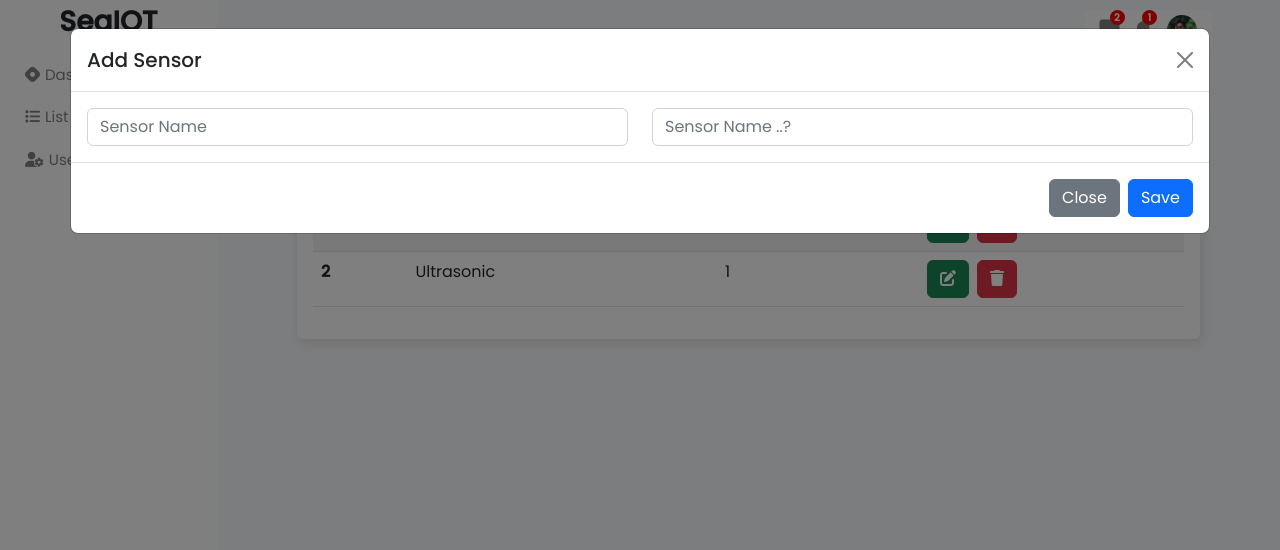
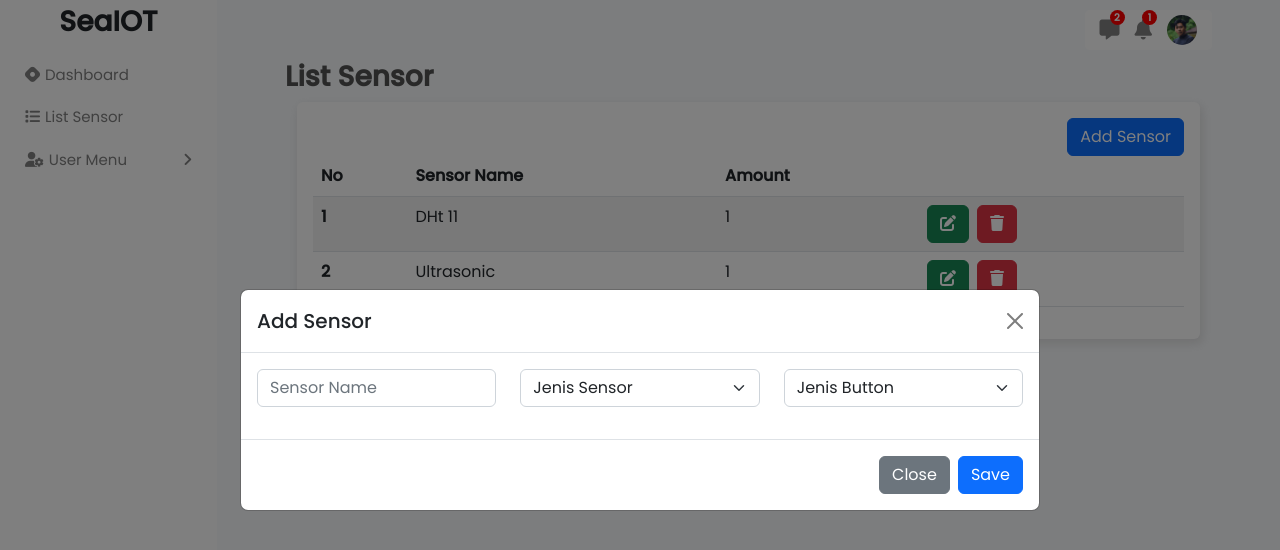
Before and after one commit to KhaeriHafiz/InOT, a plain HTML site: page SeaIOT/list-sensor.html in a window 1280 px wide. Both pictures are taken after a click on the button "Add Sensor". Drawn offline with nearby package versions, Linux system fonts and the light colour scheme.

Commit message:
sensor add

```diff
--- a/SeaIOT/list-sensor.html
+++ b/SeaIOT/list-sensor.html
@@ -254,7 +254,7 @@
     <!-- modal add sensor -->
     <!-- Modal -->
     <div class="modal fade" id="exampleModal" tabindex="-1" aria-labelledby="exampleModalLabel" aria-hidden="true">
-        <div class="modal-dialog modal-xl">
+        <div class="modal-dialog modal-lg modal-dialog-centered">
             <div class="modal-content">
                 <div class="modal-header">
                     <h5 class="modal-title" id="exampleModalLabel">Add Sensor</h5>
@@ -263,10 +263,29 @@
                 <div class="modal-body">
                     <div class="row">
                         <div class="col">
-                            <input class="form-control" type="text" placeholder="Sensor Name">
+                            <input type="text" class="form-control" id="sensorname" placeholder="Sensor Name">
                         </div>
                         <div class="col">
-                            <input class="form-control" type="text" placeholder="Sensor Name ..?">
+                            <div class="input-group mb-3">
+                                <select class="form-select" id="inputGroupSelect01">
+                                    <option selected>Jenis Sensor</option>
+                                    <option value="1">Sensor 1</option>
+                                    <option value="2">Sensor 2</option>
+                                    <option value="3">Sensor 3</option>
+                                </select>
+                            </div>
+
+                        </div>
+                        <div class="col">
+                            <div class="input-group mb-3">
+                                <select class="form-select" id="inputGroupSelect01">
+                                    <option selected>Jenis Button</option>
+                                    <option value="1">Button 1</option>
+                                    <option value="2">Button 2</option>
+                                    <option value="3">Button 3</option>
+                                </select>
+                            </div>
+
                         </div>
                     </div>
                 </div>
```
